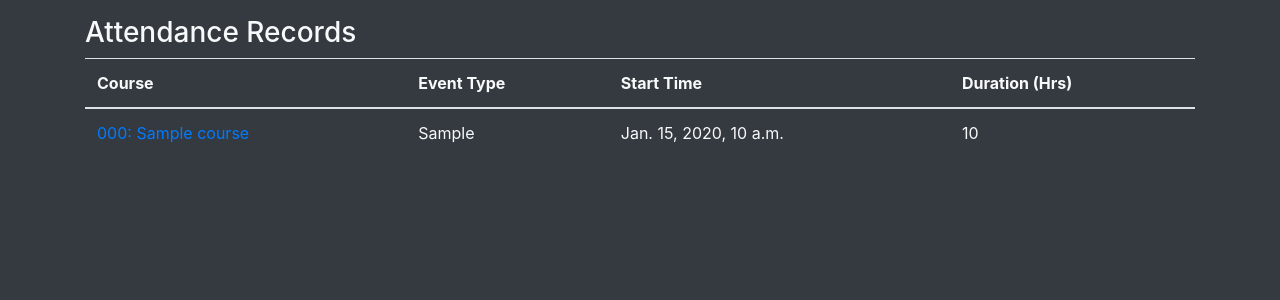
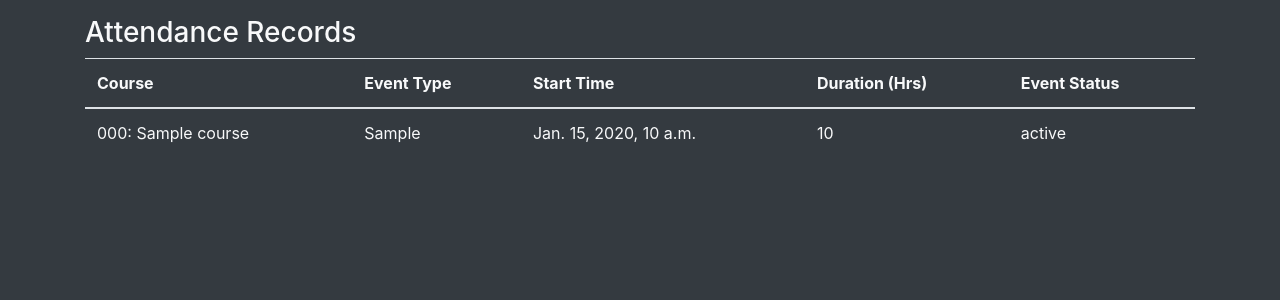
Before and after one commit to TAMS-TETFUND/tams_node, a Django app: template webapp/templates/attendance_records.html in a window 1280 px wide. Shown: the part 56-356 px from the top of the page. Run offline with Django 4.2, Linux system fonts and the light colour scheme; the template is opened without the code that fills it: most values are stand-ins (such as "Sample title", 1, 10 or a date in 2020); data that the repository does not hold is empty; parts of the project's set-up code (start-up, migrations or seed data) failed here and were passed over; some libraries are stand-ins or nearby versions.

Commit message:
added conditional rendering for for attendance records download

```diff
--- a/webapp/templates/attendance_records.html
+++ b/webapp/templates/attendance_records.html
@@ -12,15 +12,26 @@
             <th scope="col">Event Type</th>
             <th scope="col">Start Time</th>
             <th scope="col">Duration (Hrs)</th>
+            <th scope="col">Event Status</th>
+
         </tr>
     </thead>
     {% for session in records %}
     <tr>
 
-            <td><a href="/session/{{session.id}}">{{ session.course.code }}: {{ session.course.title }}</td></a>
-            <td>{{ session.get_event_type_display }}</td>
-            <td>{{ session.start_time }}</td>
-            <td>{{ session.duration }}</td>
+        <td>
+            {% if session.status == 2 %}
+            <a href="/session/{{session.id}}">
+            {{ session.course.code }}: {{ session.course.title }}
+            </a>
+            {% else %}
+            <p>{{ session.course.code }}: {{ session.course.title }}</p>
+            {% endif %}
+        </td>
+        <td>{{ session.get_event_type_display }}</td>
+        <td>{{ session.start_time }}</td>
+        <td>{{ session.duration }}</td>
+        <td>{{ session.get_status_display }}</td>
         </a>
     </tr>
     {% endfor %}
```
